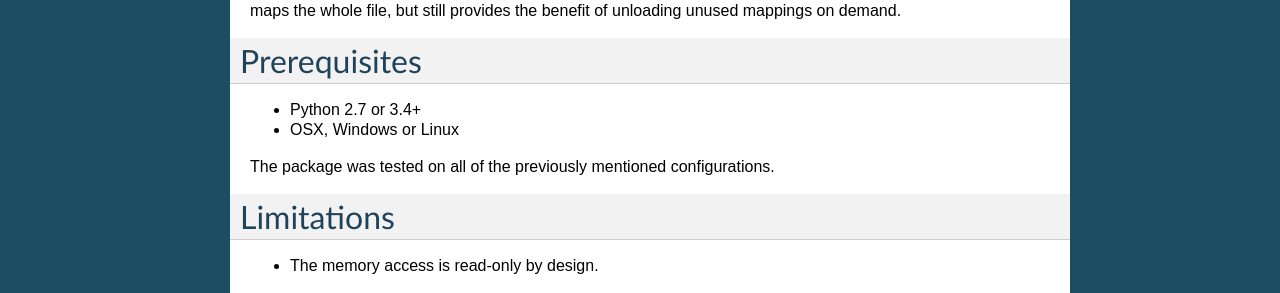
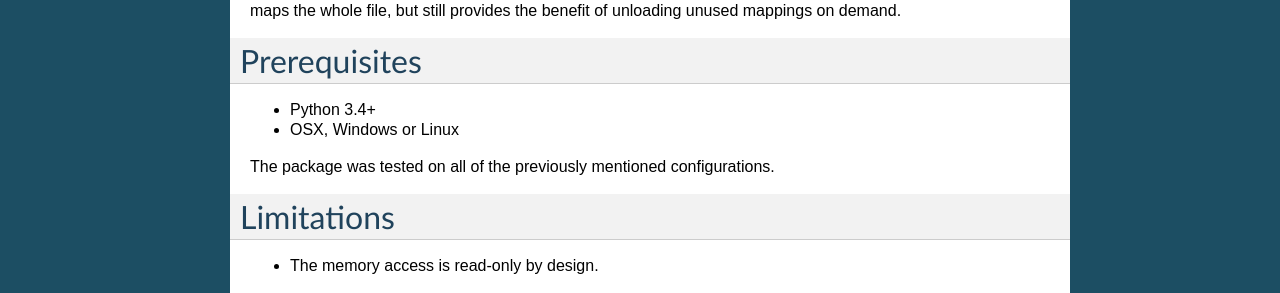
Before and after one commit to gitpython-developers/smmap, a Sphinx documentation site: the page built from doc/source/intro.rst, in a window 1280 px wide. Shown: the part 582-875 px from the top of the page. Built offline with Sphinx 7.4.7, drawn with Linux system fonts in a browser that asks for light colours.

Commit message:
Update Python prerequisite in documentation

```diff
--- a/doc/source/intro.rst
+++ b/doc/source/intro.rst
@@ -22,7 +22,7 @@ For performance critical 64 bit applications, a simplified version of memory map
 #############
 Prerequisites
 #############
-* Python 2.7 or 3.4+
+* Python 3.4+
 * OSX, Windows or Linux
 
 The package was tested on all of the previously mentioned configurations.
```
